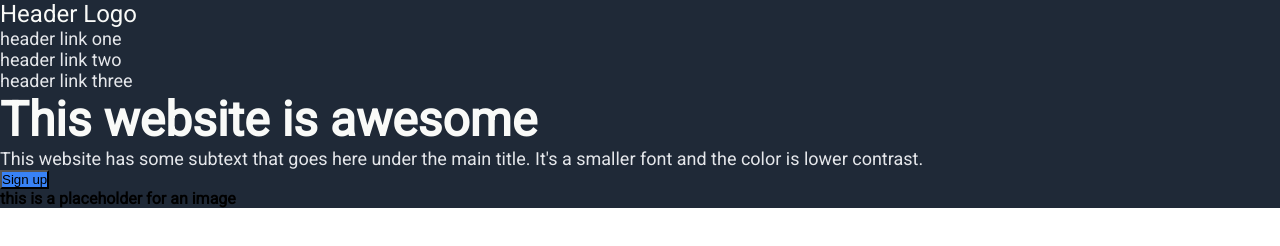
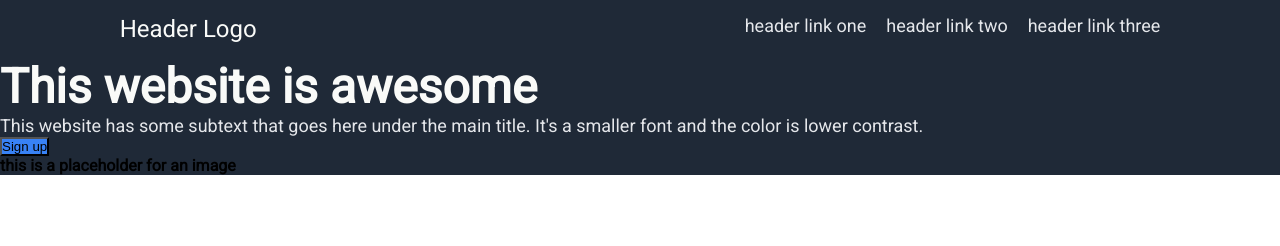
Before and after one commit to Sameer1539/landing-page, a plain HTML site: page index.html in a window 1280 px wide. Drawn offline with Linux system fonts and the light colour scheme.

Commit message:
Align the navbar, add padding to it, and add spacing between the header links.

```diff
--- a/styles.css
+++ b/styles.css
@@ -16,6 +16,7 @@ body {
 .logo {
     font-size: 24px;
     color: #F9FAF8;
+    width: 50%;
 }
 
 .hero-main-text {
@@ -34,7 +35,15 @@ button {
     background-color: #3882F6;
 }
 
+.navbar {
+    display: flex;
+    justify-content: center;
+    padding: 15px;
+}
+
 ul {
+    display: flex;
+    gap: 20px;
     list-style-type: none;
     margin: 0;
     padding: 0;
```
